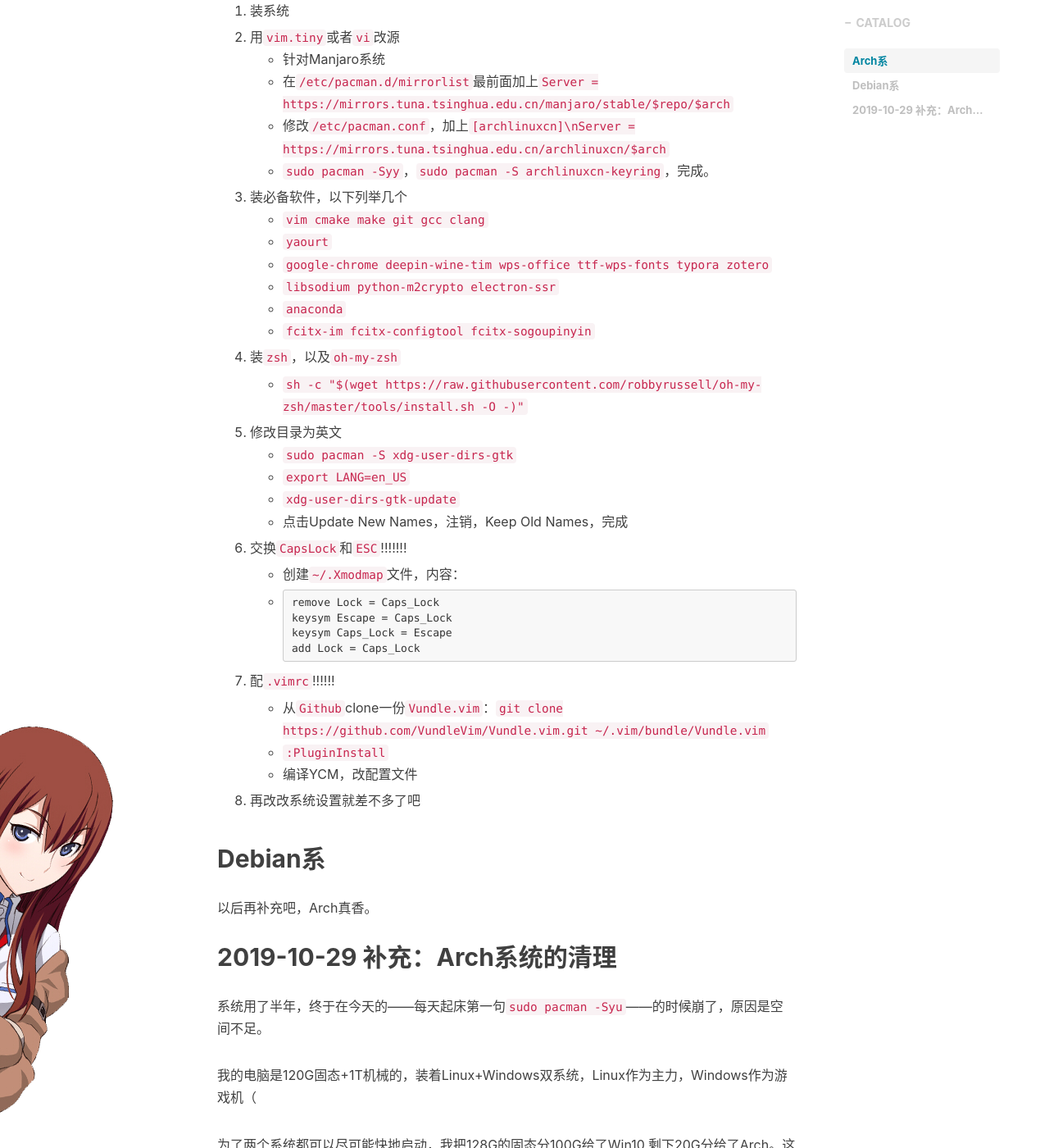
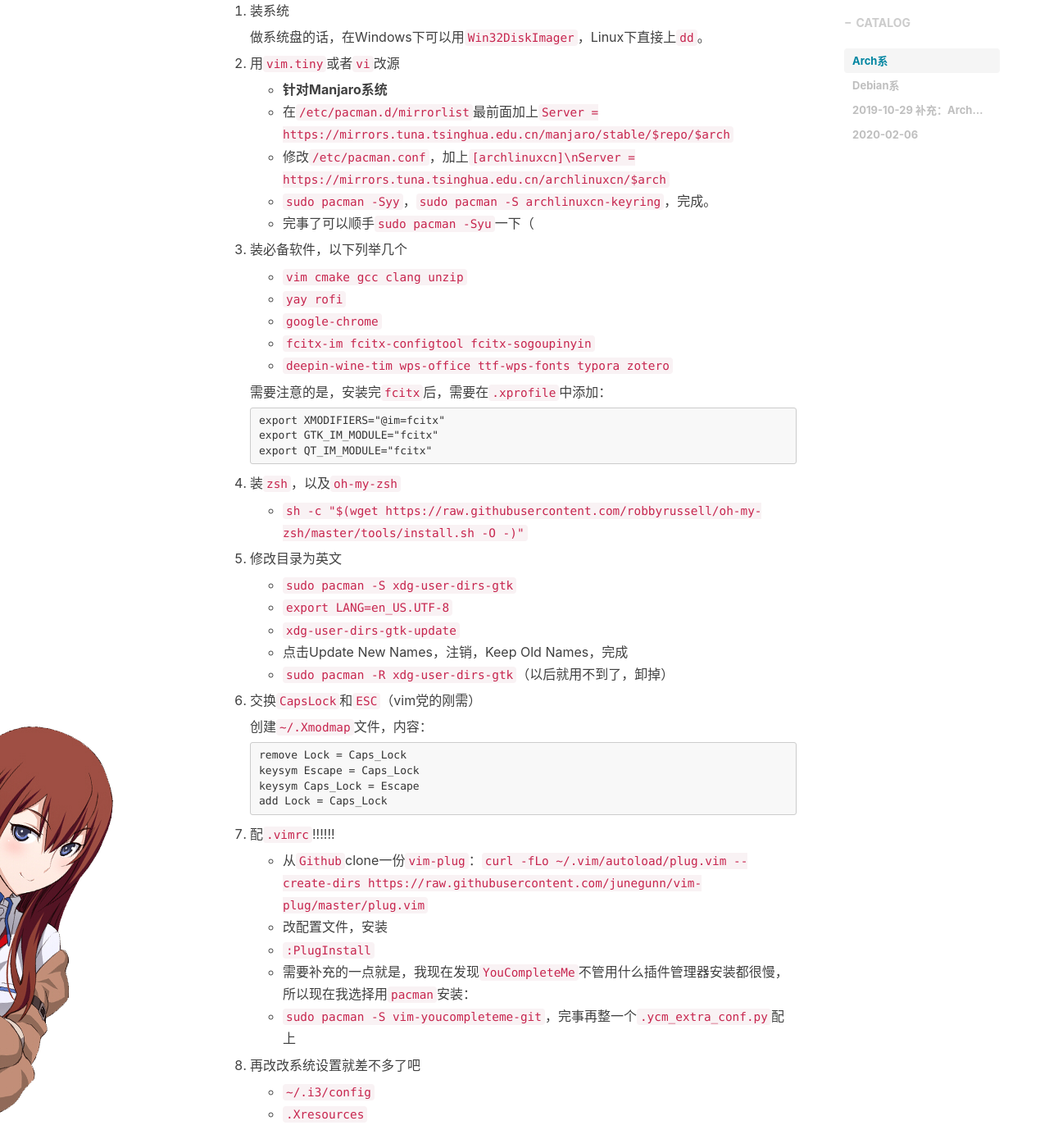
Before and after one commit to wfly1998/wfly1998.github.io, a Jekyll site: the page built from _posts/2019-04-27-What_Should_Do_After_Setup_System.md, in a window 1280 px wide and 1400 px high, scrolled down 616 px. Shown: the whole window at 82% size. Built offline with Jekyll 4.4.1, drawn with Linux system fonts in a browser that asks for light colours; nearby versions of some CDN libraries; comment, search, counter and statistics services are not loaded; some of the changed text lies outside the part shown.

Commit message:
Update 2019-04-27-What_Should_Do_After_Setup_System.md

````diff
--- a/_posts/2019-04-27-What_Should_Do_After_Setup_System.md
+++ b/_posts/2019-04-27-What_Should_Do_After_Setup_System.md
@@ -16,48 +16,67 @@ tags:
 
 0. 装系统
 
+   做系统盘的话，在Windows下可以用`Win32DiskImager`，Linux下直接上`dd`。
+
 1. 用`vim.tiny`或者`vi`改源
-   * 针对Manjaro系统
+
+   * **针对Manjaro系统**
    * 在`/etc/pacman.d/mirrorlist`最前面加上`Server = https://mirrors.tuna.tsinghua.edu.cn/manjaro/stable/$repo/$arch`
    * 修改`/etc/pacman.conf`，加上`[archlinuxcn]\nServer = https://mirrors.tuna.tsinghua.edu.cn/archlinuxcn/$arch`
    * `sudo pacman -Syy`，`sudo pacman -S archlinuxcn-keyring`，完成。
+   * 完事了可以顺手`sudo pacman -Syu`一下（
 
 2. 装必备软件，以下列举几个
-   * `vim cmake make git gcc clang`
-   * `yaourt`
-   * `google-chrome deepin-wine-tim wps-office ttf-wps-fonts typora zotero`
-   * `libsodium python-m2crypto electron-ssr`
-   * `anaconda`
+
+   * `vim cmake gcc clang unzip`
+   * `yay rofi`
+   * `google-chrome`
    * `fcitx-im fcitx-configtool fcitx-sogoupinyin`
+   * `deepin-wine-tim wps-office ttf-wps-fonts typora zotero`
+
+   需要注意的是，安装完`fcitx`后，需要在`.xprofile`中添加：
+
+   ```
+   export XMODIFIERS="@im=fcitx"
+   export GTK_IM_MODULE="fcitx"
+   export QT_IM_MODULE="fcitx"
+   ```
 
 3. 装`zsh`，以及`oh-my-zsh`
 
    * `sh -c "$(wget https://raw.githubusercontent.com/robbyrussell/oh-my-zsh/master/tools/install.sh -O -)"`
 
 4. 修改目录为英文
+
    * `sudo pacman -S xdg-user-dirs-gtk`
-   * `export LANG=en_US`
+   * `export LANG=en_US.UTF-8`
    * `xdg-user-dirs-gtk-update`
    * 点击Update New Names，注销，Keep Old Names，完成
+   * `sudo pacman -R xdg-user-dirs-gtk`（以后就用不到了，卸掉）
 
-5. 交换`CapsLock`和`ESC`!!!!!!!
+5. 交换`CapsLock`和`ESC`（vim党的刚需）
 
-   * 创建`~/.Xmodmap`文件，内容：
+   创建`~/.Xmodmap`文件，内容：
 
-   * ```
-     remove Lock = Caps_Lock
-     keysym Escape = Caps_Lock
-     keysym Caps_Lock = Escape
-     add Lock = Caps_Lock
+   ```
+   remove Lock = Caps_Lock
+   keysym Escape = Caps_Lock
+   keysym Caps_Lock = Escape
+   add Lock = Caps_Lock
      ```
 
 6. 配`.vimrc`!!!!!!
 
-   * 从`Github`clone一份`Vundle.vim`：`git clone https://github.com/VundleVim/Vundle.vim.git ~/.vim/bundle/Vundle.vim`
-   * `:PluginInstall`
-   * 编译YCM，改配置文件
+   * 从`Github`clone一份`vim-plug`：`curl -fLo ~/.vim/autoload/plug.vim --create-dirs https://raw.githubusercontent.com/junegunn/vim-plug/master/plug.vim`
+   * 改配置文件，安装
+   * `:PlugInstall`
+   * 需要补充的一点就是，我现在发现`YouCompleteMe`不管用什么插件管理器安装都很慢，所以现在我选择用`pacman`安装：
+   * `sudo pacman -S vim-youcompleteme-git`，完事再整一个`.ycm_extra_conf.py`配上
 
 7. 再改改系统设置就差不多了吧
+
+   * `~/.i3/config`
+   * `.Xresources`
 
 ## Debian系
 
@@ -93,3 +112,11 @@ tags:
 哦对我还忘了说，刚才还顺便把我的kde删掉了，干掉了500M，现在基本只用i3。i3启动快，功能可以满足我的需求，而且可以完全脱离鼠标使用，我还要这个启动如此慢的kde有何用
 
 就这样吧～
+
+## 2020-02-06
+
+买了台新电脑（迷你主机），打算开学后在宿舍用。
+
+装系统的时候发现了这篇文章的一些缺陷，还有一些已经废弃的软件和我以及改变的习惯，所以把文章改了一下。
+
+也没什么好说的了吧，就酱。
````
